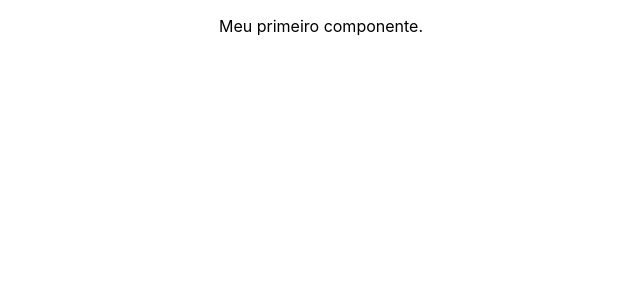
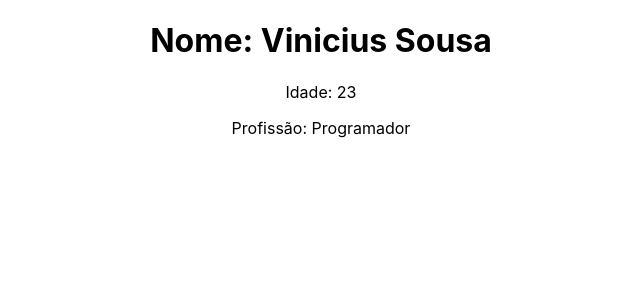
Before and after one commit to viniciusxsousa/react-projeto, a React (Create React App) app in the folder projeto-react/: page / in a window 1280 px wide. Shown: the top 300 px of the page, without its empty margins (319-959 px from the left). Built offline with nearby package versions, Linux system fonts and the light colour scheme.

Commit message:
add props

```diff
--- a/projeto-react/src/App.js
+++ b/projeto-react/src/App.js
@@ -1,10 +1,10 @@
 import './App.css';
-import HelloWorld from './components/HelloWorld';
+import Pessoa from './components/Pessoa';
 
 function App() {
   return (
     <div className="App">
-      <HelloWorld></HelloWorld>
+      <Pessoa nome='Vinicius Sousa' idade="23" profissao="Programador" ></Pessoa>
     </div>
   );
 }
--- /dev/null
+++ b/projeto-react/src/components/Pessoa.js
@@ -0,0 +1,11 @@
+function Pessoa({nome, idade, profissao}){
+    return (
+        <div>
+            <h1>Nome: {nome}</h1>
+            <p>Idade: {idade}</p>
+            <p>Profissão: {profissao}</p>
+        </div>
+    )
+}
+
+export default Pessoa
```
